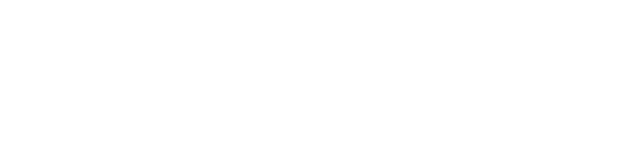
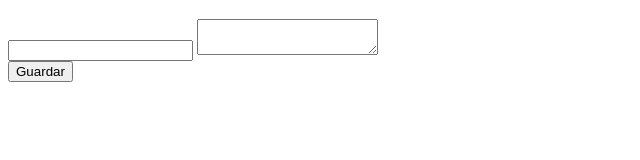
Before and after one commit to nattmnnm/notas, a plain HTML site: page index.html in a window 1280 px wide. Shown: the whole page, without its empty margins (0-640 px from the left). Drawn offline with Linux system fonts and the light colour scheme.

Commit message:
Estructura para registrar notas

```diff
--- a/index.html
+++ b/index.html
@@ -6,8 +6,8 @@
 </head>
 
 <body>
-    <div>
-        <div>
+    <div> <!-- Contenedor de notas -->
+        <div> <!-- Nota -->
             <div></div> <!-- Boton para eliminar nota  -->
             <div> <!-- Texto de la nota -->
                 <h3></h3>
@@ -16,6 +16,17 @@
         </div>
     </div>
 
-    <div></div>
+    <div> <!-- Nueva nota  -->
+        <div>
+            <div> <!-- Ingresar textos -->
+                <input/>
+                <textarea></textarea>
+            </div>
+            <div> <!-- Boton para guardar nota -->
+                <button>Guardar</button>
+            </div>
+        </div>
+
+    </div>
 </body>
 </html>
```
